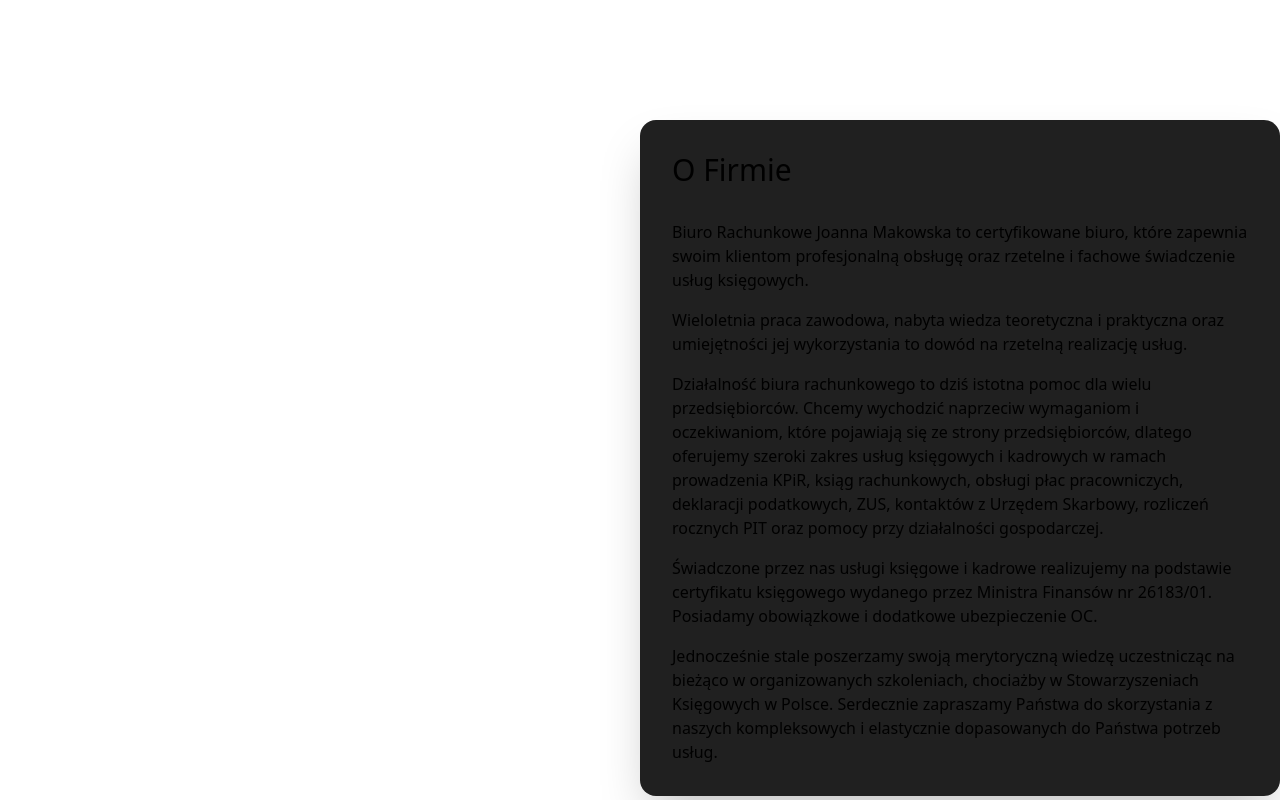
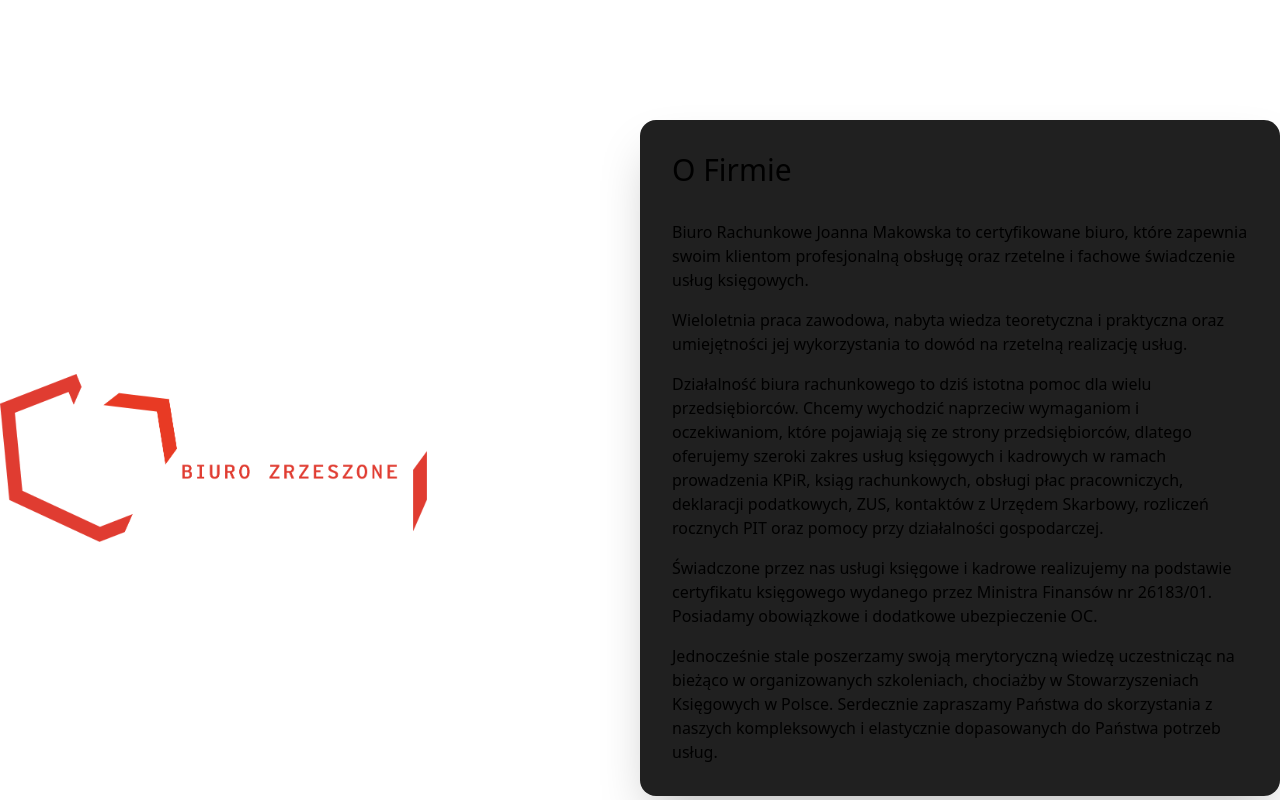
Before and after one commit to Mnigos/biuro-makowska-old, a Nuxt app: page / in a window 1280 px wide. Shown: the part 680-1480 px from the top of the page. Built offline with nearby package versions, Linux system fonts and the light colour scheme.

Commit message:
feat(index): add KIBR logo

```diff
--- a/pages/index.vue
+++ b/pages/index.vue
@@ -37,7 +37,9 @@
     </article>
 
     <article class="flex flex-col gap-16">
-      <section class="flex justify-end">
+      <section class="flex justify-between">
+        <img src="kibr-logo.png" alt="Logo KIBR" class="w-1/3 h-1/3 self-center" />
+
         <the-card class="w-1/2" title="O Firmie">
           <p>
             Biuro Rachunkowe Joanna Makowska to certyfikowane biuro, które zapewnia swoim klientom
```
Also changed, not shown: public/kibr-logo.png (added).
